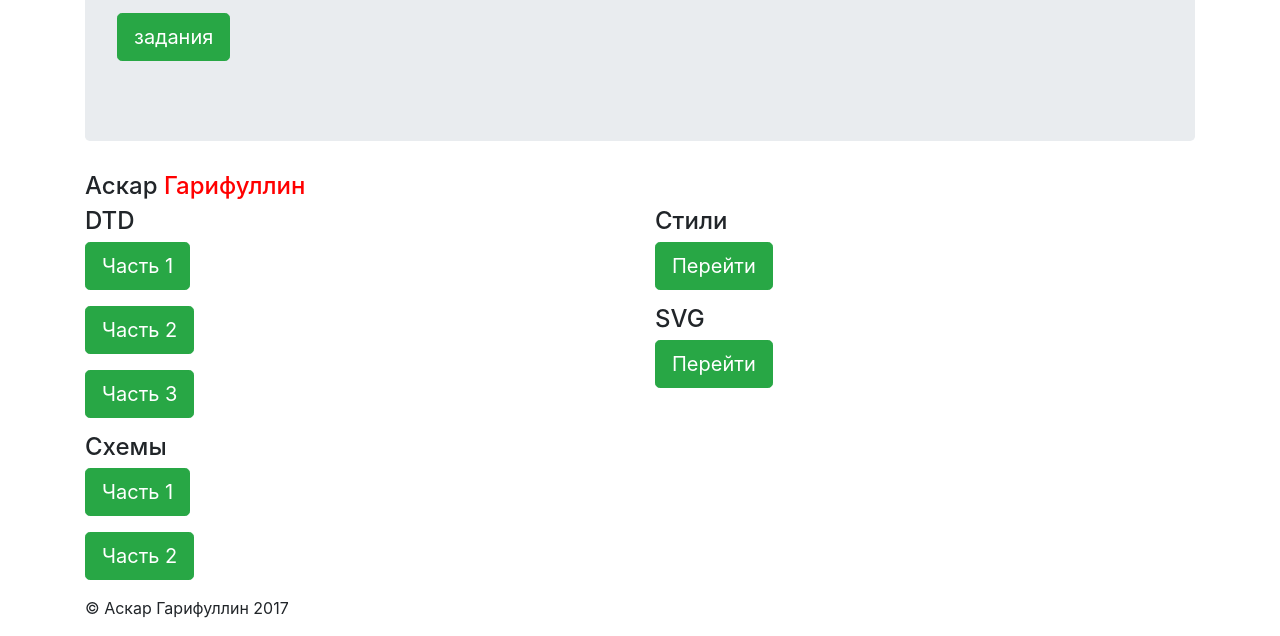
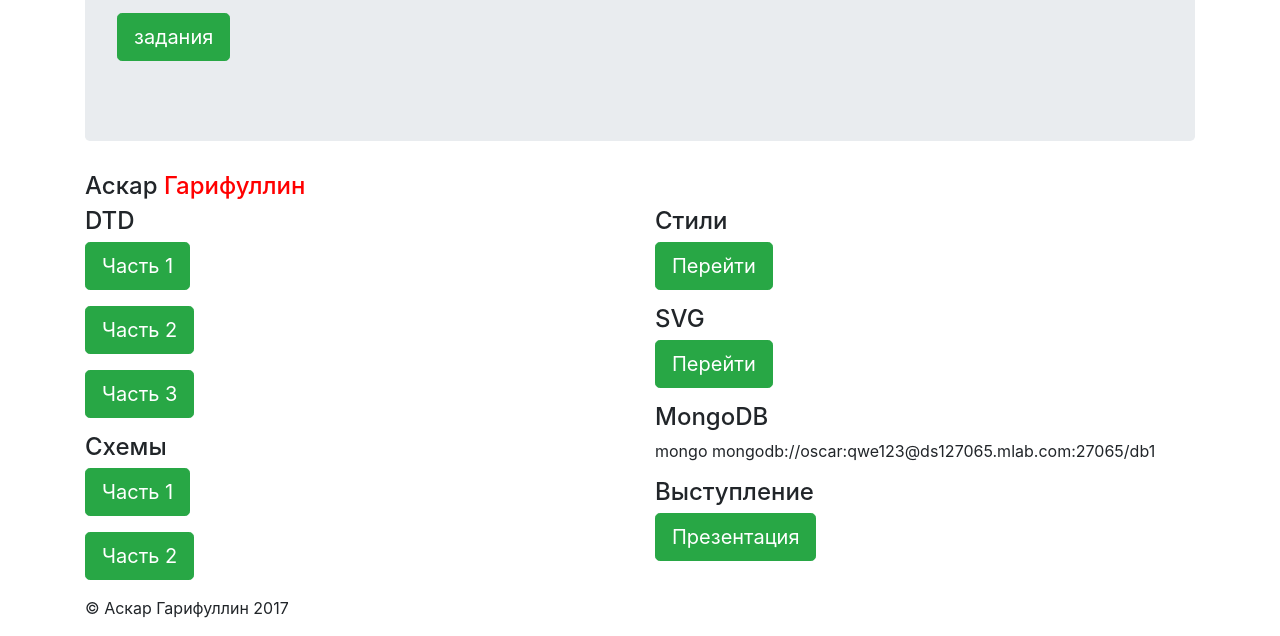
Before and after one commit to R-Oscar/IS_Design, a website built with webpack: page public/index.html in a window 1280 px wide. Shown: the part 274-910 px from the top of the page. Built offline with nearby package versions, Linux system fonts and the light colour scheme; files whose address does not match are found by name.

Commit message:
mongo & presentation

```diff
--- a/public/index.html
+++ b/public/index.html
@@ -63,6 +63,11 @@
           <h4>SVG</h4>
           <p><a class="btn btn-lg btn-success" target="_blank" href="svg/index.xml" role="button">Перейти</a></p>
 
+          <h4>MongoDB</h4>
+          <p>mongo mongodb://oscar:qwe123@ds127065.mlab.com:27065/db1</p>
+
+          <h4>Выступление</h4>
+          <p><a class="btn btn-lg btn-success" target="_blank" href="https://docs.google.com/presentation/d/1BvDVhdNIT9FMqvo1F53YzNvppfiglyOQtPniDs9Fod0/edit?usp=sharing" role="button">Презентация</a></p>
          </div>
       </div>
 
```
